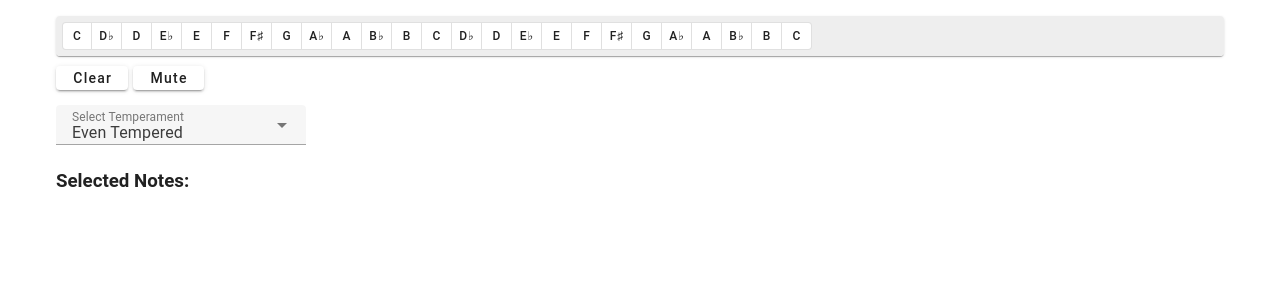
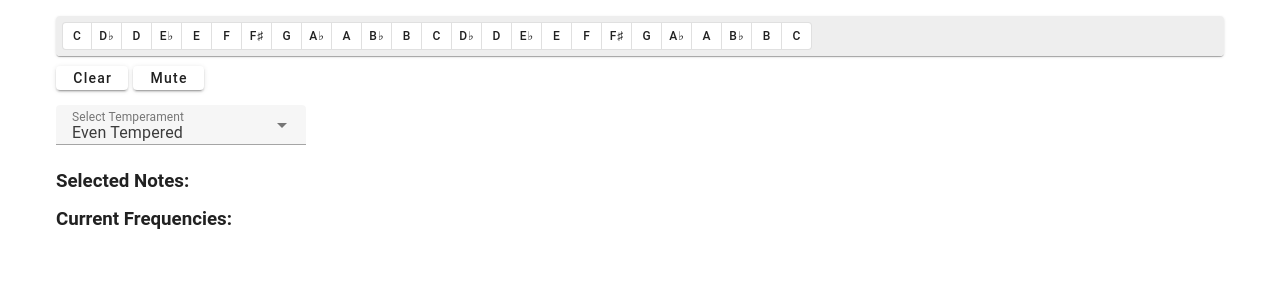
Before and after one commit to mrlauer/tuningtest, a Vue app: page / in a window 1280 px wide. Shown: the top 300 px of the page. Built offline with nearby package versions, Linux system fonts and the light colour scheme; a small style sheet from the web is missing.

Commit message:
smooth temperament transition, show frequencies, clean unmount

```diff
--- a/src/components/Tuning.vue
+++ b/src/components/Tuning.vue
@@ -50,6 +50,10 @@
             <h3>Selected Notes:</h3>
             {{  sortedNotes.map(index => notenames[index % 12]).join(', ') }}
           </div>
+          <div class="current-frequencies" style="margin-top: 10px;">
+            <h3>Current Frequencies:</h3>
+            {{  current_frequencies.join(', ') }}
+          </div>
         </v-col>
       </v-row>
     </v-container>
@@ -57,7 +61,7 @@
 </template>
 
 <script lang="ts" setup>
-import { ref, computed, watch } from 'vue';
+import { ref, computed, watch, onUnmounted } from 'vue';
 
 enum Temperament {
   EvenTempered = "Even Tempered",
@@ -145,6 +149,18 @@ gain.connect(audioCtx.destination);
 
 let oscillators = ref([] as OscillatorNode[]);
 
+function desired_frequencies() {
+  return sortedNotes.value.map(index => {
+    const baseFreq = frequencies.value[index % 12] ?? middle_c_freq;
+    const octaveMultiplier = Math.pow(2, Math.floor(index / 12));
+    return baseFreq * octaveMultiplier;
+  });
+}
+
+const current_frequencies = computed(() => {
+  return desired_frequencies().map(freq => freq.toFixed(2));
+});
+
 const desired_gain = computed(() => {
   if (muted.value) {
     return 0.0001;
@@ -156,16 +172,20 @@ const desired_gain = computed(() => {
 });
 
 async function create_oscillators() {
+  const freqs = desired_frequencies();
+  if (oscillators.value.length === freqs.length) {
+    for (const [index, osc] of oscillators.value.entries()) {
+      osc.frequency.setValueAtTime(freqs[index] ?? osc.frequency.value, audioCtx.currentTime);
+    }
+    return;
+  }
   if (oscillators.value.length > 0) {
     await clear_oscillators();
   }
   await set_gain(0.0001);
-  oscillators.value = sortedNotes.value.map(index => {
+  oscillators.value = freqs.map((freq, index) => {
     const osc = audioCtx.createOscillator();
     osc.type = 'sine';
-    const baseFreq = frequencies.value[index % 12] ?? middle_c_freq;
-    const octaveMultiplier = Math.pow(2, Math.floor(index / 12));
-    const freq = baseFreq * octaveMultiplier;
     osc.frequency.setValueAtTime(freq, audioCtx.currentTime);
     osc.connect(gain);
     osc.start();
@@ -218,6 +238,9 @@ const sortedNotes = computed(() => {
     return selectedCopy;
 });
 
+onUnmounted(() => {
+    clear_oscillators().then(() => audioCtx.close());
+});
 
 </script>
 
```
